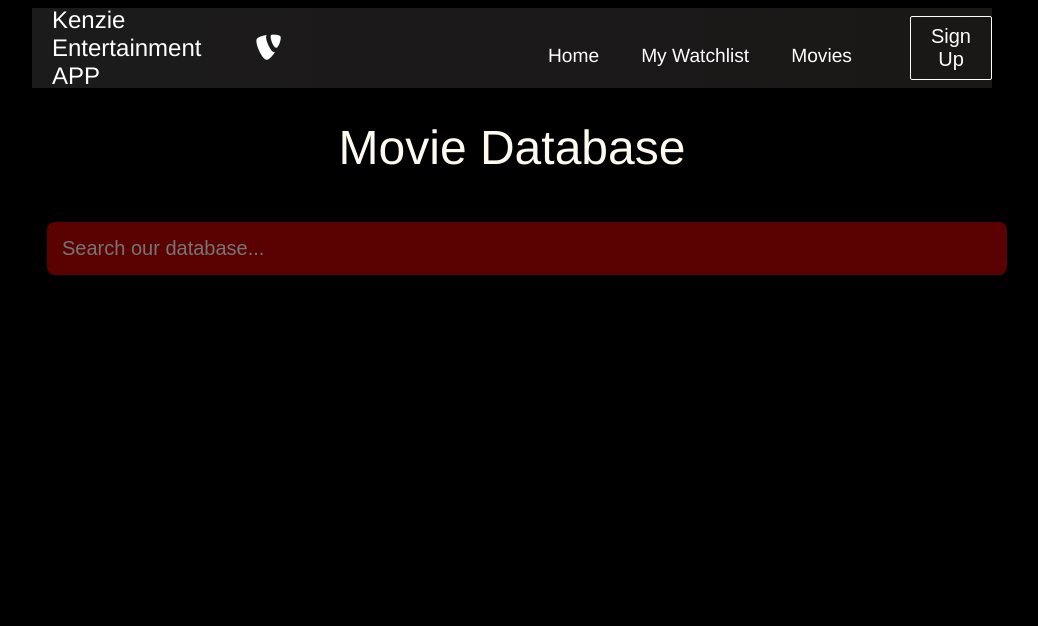
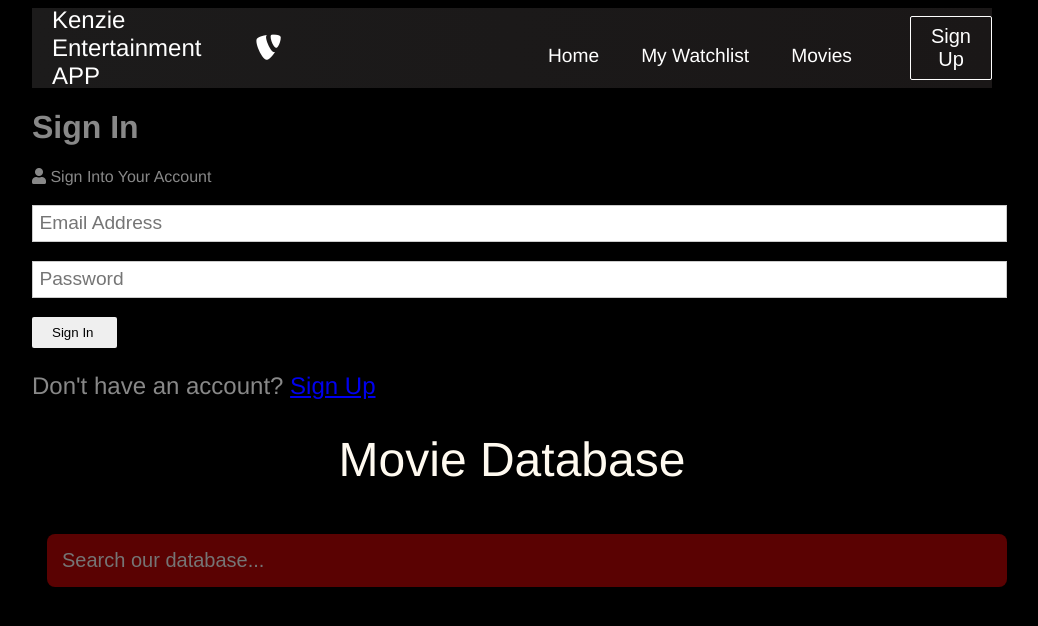
Before and after one commit to ArisFornasari/kapstone-project-13, a React (Create React App) app: page /signin in a window 1280 px wide. Shown: the top 626 px of the page, without its empty margins (128-1166 px from the left). Built offline with nearby package versions, Linux system fonts and the light colour scheme.

Commit message:
Created Sign In component

```diff
--- a/src/App.js
+++ b/src/App.js
@@ -8,6 +8,7 @@ import Search from "./components/Search";
 import Results from "./components/Results";
 import Popup from "./components/Popup";
 import Signup from "./components/Signup";
+import Signin from "./components/Signin";
 
 function App() {
   const [state, setState] = useState({
@@ -64,6 +65,7 @@ function App() {
           <Switch>
             <Route path="/" exact />
             <Route path="/signup" exact component={Signup} />
+            <Route path="/signin" exact component={Signin} />
           </Switch>
 
           <header>
--- /dev/null
+++ b/src/components/Signin.js
@@ -0,0 +1,57 @@
+import React, { Fragment, useState } from "react";
+import { Link } from "react-router-dom";
+
+const Signin = () => {
+  const [formData, setFormData] = useState({
+    email: "",
+    password: "",
+  });
+
+  const { email, password } = formData;
+
+  const onChange = (e) =>
+    setFormData({ ...formData, [e.target.name]: e.target.value });
+
+  const onSubmit = async (e) => {
+    e.preventDefault();
+
+    console.log("Success");
+  };
+  return (
+    <Fragment>
+      <h1 className="large text-primary">Sign In</h1>
+      <p className="lead">
+        <i className="fas fa-user"></i> Sign Into Your Account
+      </p>
+      <form className="form" onSubmit={(e) => onSubmit(e)}>
+        <div className="form-group">
+          <input
+            type="email"
+            placeholder="Email Address"
+            name="email"
+            value={email}
+            onChange={(e) => onChange(e)}
+            required
+          />
+        </div>
+        <div className="form-group">
+          <input
+            type="password"
+            placeholder="Password"
+            name="password"
+            value={password}
+            onChange={(e) => onChange(e)}
+            minLength="6"
+          />
+        </div>
+
+        <input type="submit" className="btn btn-primary" value="Sign In " />
+      </form>
+      <p className="sign-in">
+        Don't have an account? <Link to="/signup">Sign Up</Link>
+      </p>
+    </Fragment>
+  );
+};
+
+export default Signin;
--- a/src/components/Signup.js
+++ b/src/components/Signup.js
@@ -1,6 +1,7 @@
 import React, { Fragment, useState } from "react";
+import { Link } from "react-router-dom";
 
-function Signup() {
+const Signup = () => {
   const [formData, setFormData] = useState({
     name: "",
     email: "",
@@ -13,12 +14,12 @@ function Signup() {
   const onChange = (e) =>
     setFormData({ ...formData, [e.target.name]: e.target.value });
 
-  const onSubmit = (e) => {
+  const onSubmit = async (e) => {
     e.preventDefault();
     if (password !== password2) {
       console.log("Passwords do not match");
     } else {
-      console.log(formData);
+      console.log("Success");
     }
   };
 
@@ -76,10 +77,10 @@ function Signup() {
         <input type="submit" className="btn btn-primary" value="Register" />
       </form>
       <p className="sign-in">
-        Already have an account? <a href="login.html">Sign In</a>
+        Already have an account? <Link to="/Signin">Sign In</Link>
       </p>
     </Fragment>
   );
-}
+};
 
 export default Signup;
--- a/src/index.css
+++ b/src/index.css
@@ -28,6 +28,7 @@ header h1 {
 }
 
 main {
+  color: #888;
   width: 100%;
   margin: 0 auto;
 }
```
